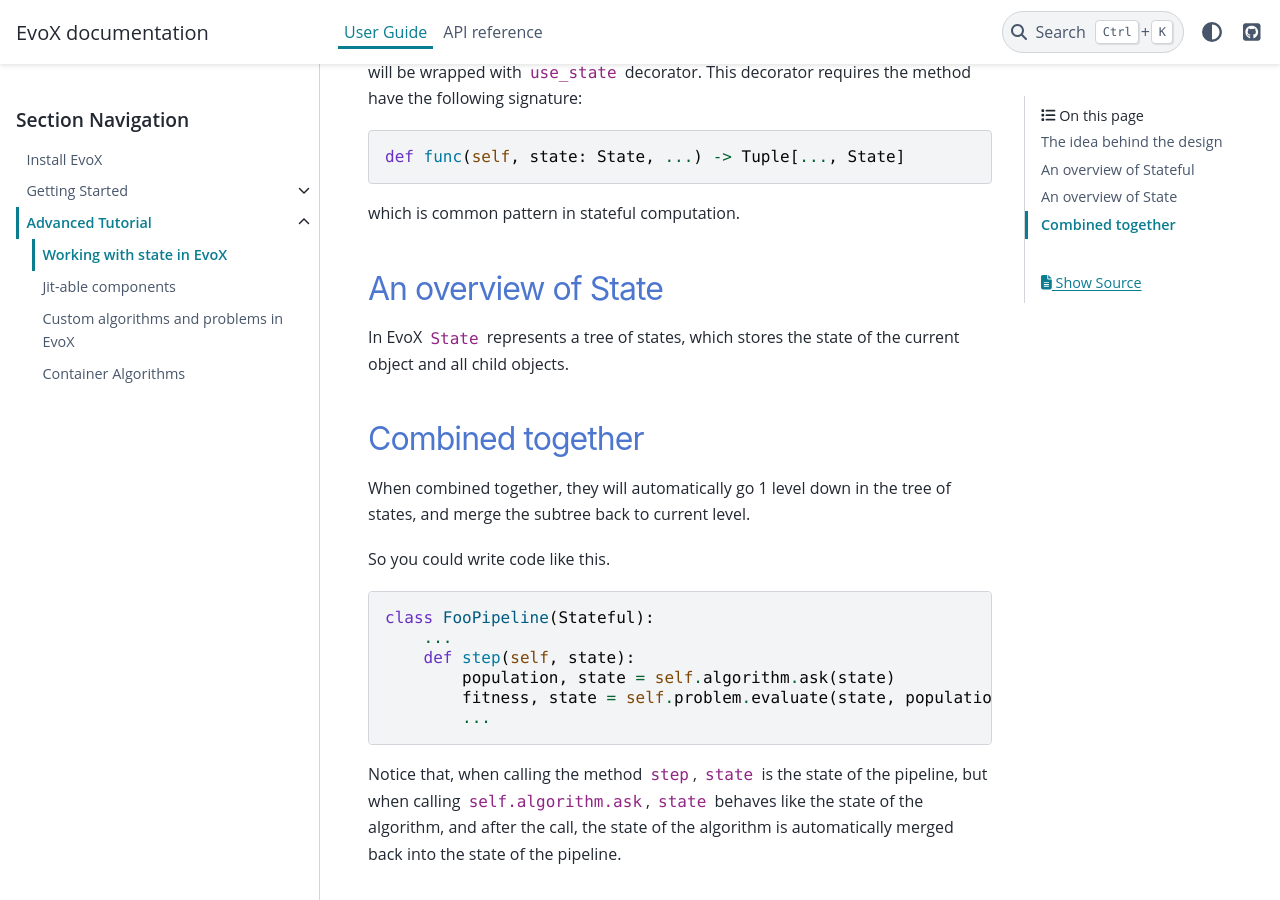
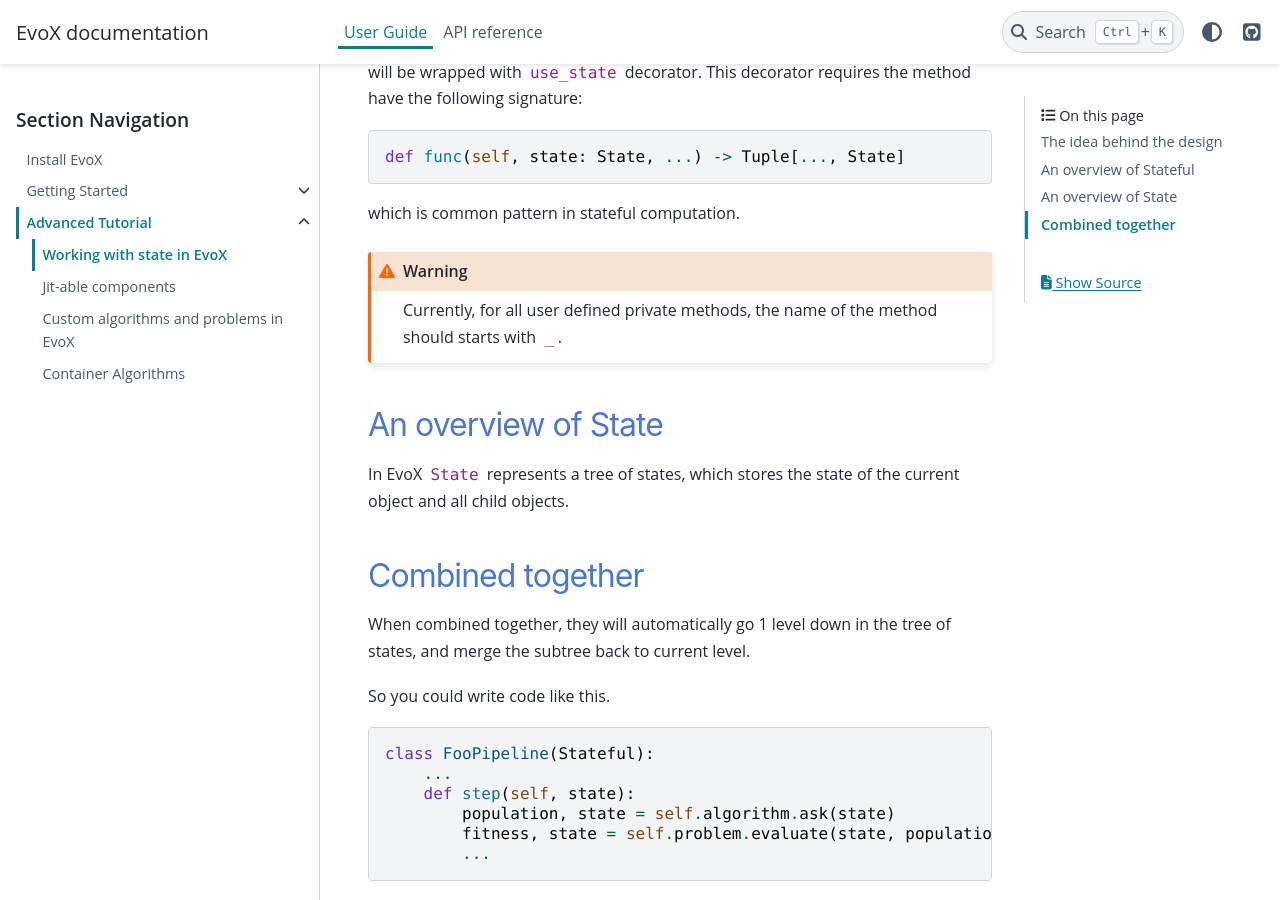
Before and after one commit to EMI-Group/evox, a Sphinx documentation site: the page built from docs/source/guide/advanced/1-state.rst, in a window 1280 px wide and 900 px high, scrolled down 1427 px. Built offline with Sphinx 7.4.7 and the PyData theme 0.15.4, drawn with Linux system fonts in a browser that asks for light colours.

Commit message:
add warning for a common mistake

```diff
--- a/docs/source/guide/advanced/1-state.rst
+++ b/docs/source/guide/advanced/1-state.rst
@@ -58,6 +58,10 @@ will be wrapped with ``use_state`` decorator. This decorator requires the method
 
 which is common pattern in stateful computation.
 
+.. warning::
+    Currently, for all user defined private methods, the name of the method should starts with ``_``.
+
+
 An overview of State
 ====================
 
```
